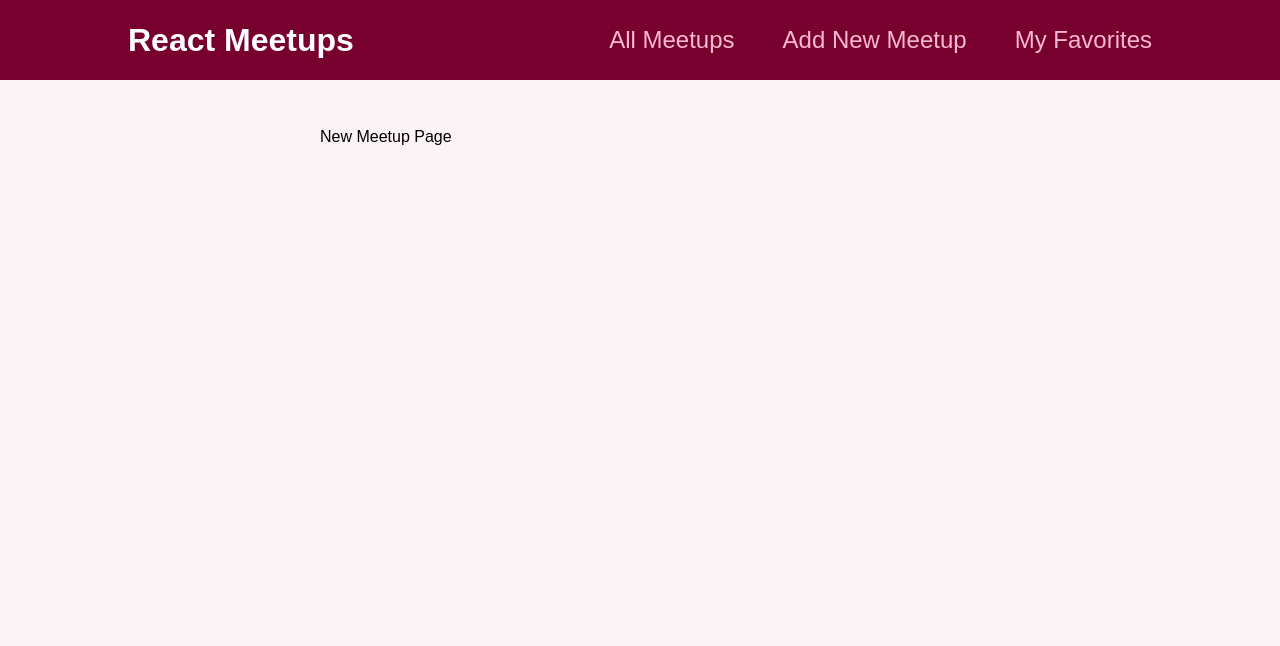
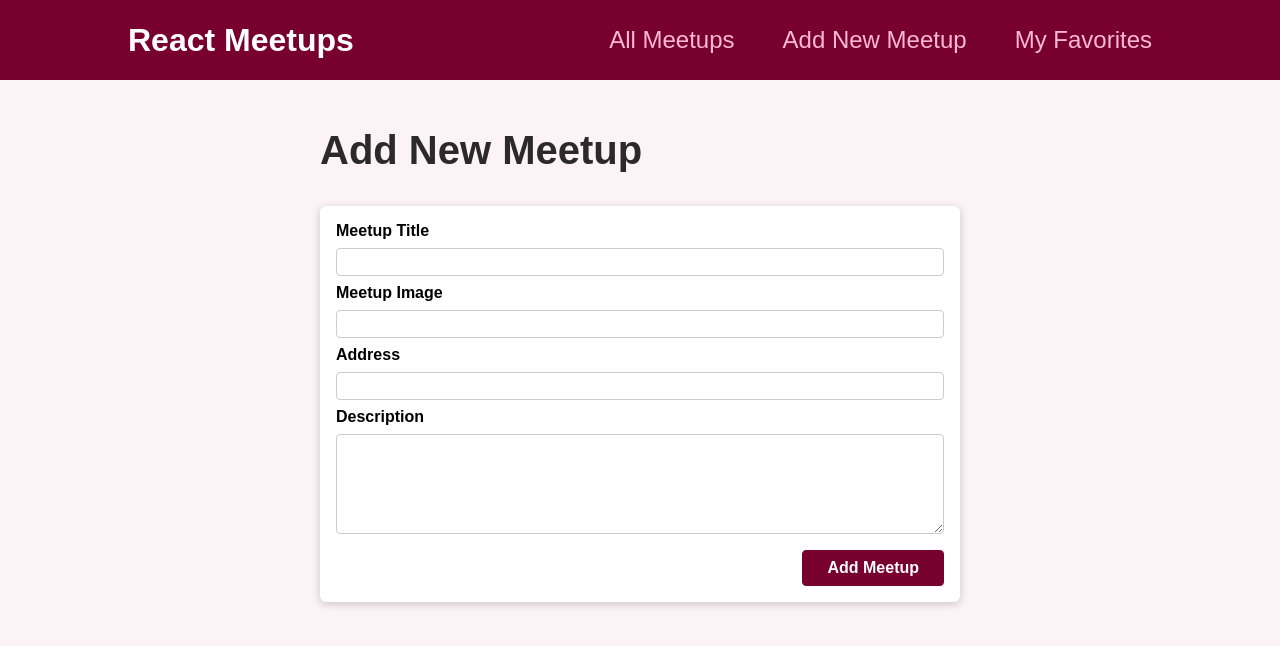
Before and after one commit to ElijahRomer/2ndReactTutorialAcademind, a React (Create React App) app: page /new-meetup in a window 1280 px wide. Shown: the top 646 px of the page. Built offline with nearby package versions, Linux system fonts and the light colour scheme.

Commit message:
added form and handleSubmit nested function to the component to grab data and process ready for sending to the server.

```diff
--- /dev/null
+++ b/src/components/meetups/NewMeetupForm.js
@@ -0,0 +1,61 @@
+import { useRef } from 'react';
+
+import Card from '../ui/Card';
+import classes from './NewMeetupForm.module.css';
+
+function NewMeetupForm() {
+  const titleInputRef = useRef();
+  const imageInputRef = useRef();
+  const addressInputRef = useRef();
+  const descriptionInputRef = useRef();
+
+  function submitHandler(event) {
+    event.preventDefault();
+
+    const enteredTitle = titleInputRef.current.value;
+    const enteredImage = imageInputRef.current.value;
+    const enteredAddress = addressInputRef.current.value;
+    const enteredDescription = descriptionInputRef.current.value;
+
+    const meetupData = {
+      title: enteredTitle,
+      image: enteredImage,
+      address: enteredAddress,
+      description: enteredDescription,
+    };
+
+    console.log(meetupData);
+  }
+
+  return (
+    <Card>
+      <form className={classes.form} onSubmit={submitHandler}>
+        <div class={classes.control}>
+          <label htmlFor="title">Meetup Title</label>
+          <input type="text" required id="title" ref={titleInputRef} />
+        </div>
+        <div class={classes.control}>
+          <label htmlFor="image">Meetup Image</label>
+          <input type="url" required id="image" ref={imageInputRef} />
+        </div>
+        <div class={classes.control}>
+          <label htmlFor="address">Address</label>
+          <input type="text" required id="address" ref={addressInputRef} />
+        </div>
+        <div class={classes.control}>
+          <label htmlFor="description">Description</label>
+          <textarea
+            id="description"
+            rows="5"
+            ref={descriptionInputRef}
+          ></textarea>
+        </div>
+        <div class={classes.actions}>
+          <button>Add Meetup</button>
+        </div>
+      </form>
+    </Card>
+  );
+}
+
+export default NewMeetupForm;
--- /dev/null
+++ b/src/components/meetups/NewMeetupForm.module.css
@@ -0,0 +1,45 @@
+.form {
+  padding: 1rem;
+}
+
+.control {
+  margin-bottom: 0.5rem;
+}
+
+.control label {
+  display: block;
+  font-weight: bold;
+  margin-bottom: 0.5rem;
+}
+
+.control input,
+.control textarea {
+  display: block;
+  font: inherit;
+  border-radius: 4px;
+  border: 1px solid #ccc;
+  padding: 0.25rem;
+  width: 100%;
+}
+
+.actions {
+  margin-top: 1rem;
+  text-align: right;
+}
+
+.actions button {
+  font: inherit;
+  cursor: pointer;
+  background-color: #77002e;
+  color: white;
+  padding: 0.5rem 1.5rem;
+  border: 1px solid #77002e;
+  border-radius: 4px;
+  font-weight: bold;
+}
+
+.actions button:hover,
+.actions button:active {
+  background-color: #a50e48;
+  border-color: #a50e48;
+}
--- a/src/pages/NewMeetup.js
+++ b/src/pages/NewMeetup.js
@@ -1,5 +1,12 @@
+import NewMeetupForm from '../components/meetups/NewMeetupForm';
+
 function NewMeetupPage() {
-  return <div>New Meetup Page</div>;
+  return (
+    <section>
+      <h1>Add New Meetup</h1>
+      <NewMeetupForm />
+    </section>
+  );
 }
 
 export default NewMeetupPage;
```
